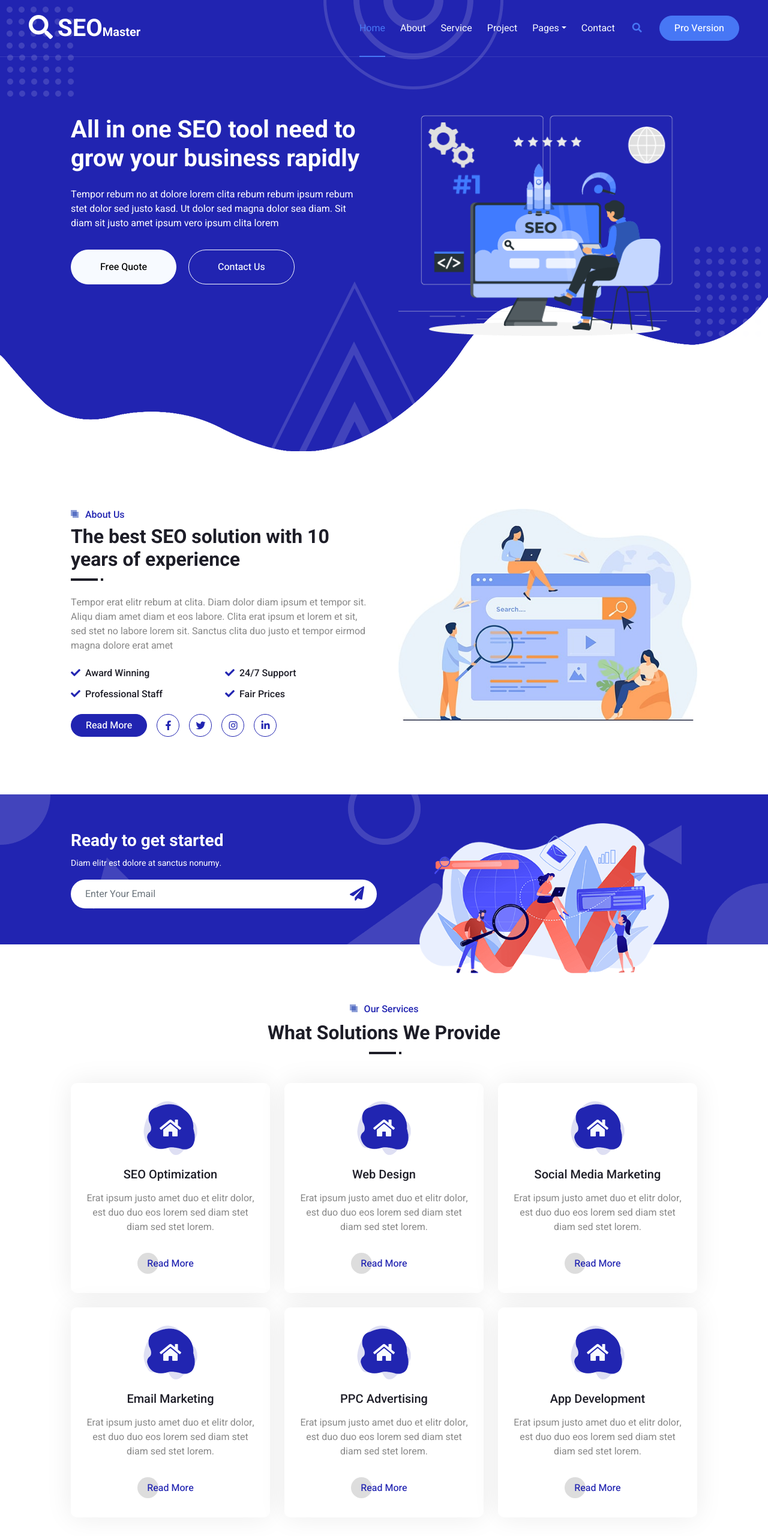
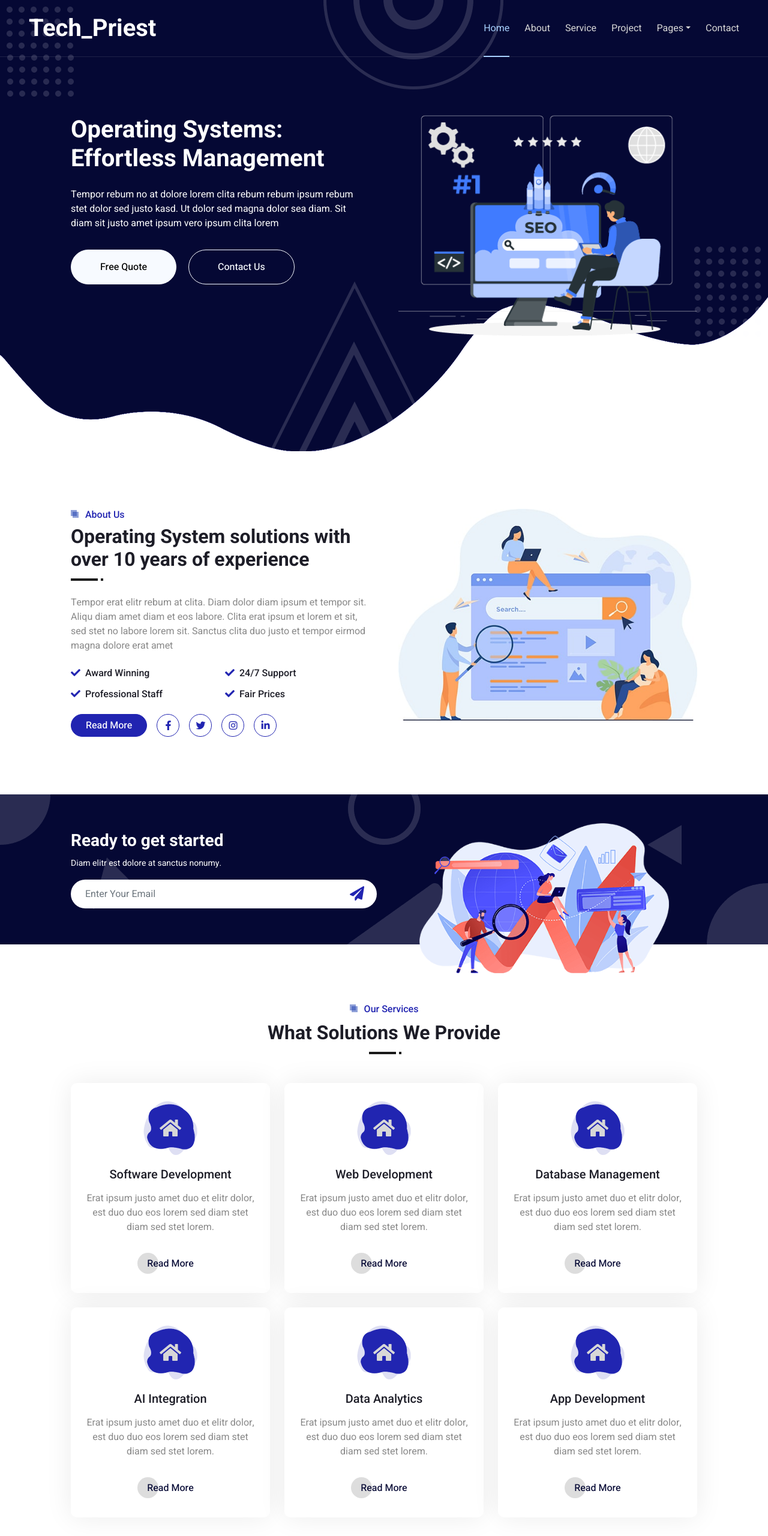
Before and after one commit to Techh-Priest/tech_priest, a plain HTML site: page index.html in a window 1280 px wide. Shown: the top 2560 px of the page at 60% size. Drawn offline with nearby package versions, Linux system fonts and the light colour scheme.

Commit message:
Brand Adaptaion & UI Updates

```diff
--- a/404.html
+++ b/404.html
@@ -3,13 +3,13 @@
 
 <head>
     <meta charset="utf-8">
-    <title>SEO Master - SEO Agency Website Template</title>
+    <title>Tech_Priest - Operations Optimized</title>
     <meta content="width=device-width, initial-scale=1.0" name="viewport">
     <meta content="" name="keywords">
     <meta content="" name="description">
 
     <!-- Favicon -->
-    <link href="img/favicon.ico" rel="icon">
+    <link href="img/tech_priest_favicon_trimmed.svg" rel="icon">
 
     <!-- Google Web Fonts -->
     <link rel="preconnect" href="https://fonts.googleapis.com">
@@ -47,7 +47,7 @@
         <div class="container-xxl position-relative p-0">
             <nav class="navbar navbar-expand-lg navbar-light px-4 px-lg-5 py-3 py-lg-0">
                 <a href="" class="navbar-brand p-0">
-                    <h1 class="m-0"><i class="fa fa-search me-2"></i>SEO<span class="fs-5">Master</span></h1>
+                    <h1 class="m-0"><i class=""></i>Tech<span class="me-2">_Priest</span></h1>
                     <!-- <img src="img/logo.png" alt="Logo"> -->
                 </a>
                 <button class="navbar-toggler" type="button" data-bs-toggle="collapse" data-bs-target="#navbarCollapse">
@@ -69,8 +69,8 @@
                         </div>
                         <a href="contact.html" class="nav-item nav-link">Contact</a>
                     </div>
-                    <butaton type="button" class="btn text-secondary ms-3" data-bs-toggle="modal" data-bs-target="#searchModal"><i class="fa fa-search"></i></butaton>
-                    <a href="https://htmlcodex.com/startup-company-website-template" class="btn btn-secondary text-light rounded-pill py-2 px-4 ms-3">Pro Version</a>
+                    <!--<butaton type="button" class="btn text-secondary ms-3" data-bs-toggle="modal" data-bs-target="#searchModal"><i class="fa fa-search"></i></butaton>
+                    <a href="https://htmlcodex.com/startup-company-website-template" class="btn btn-secondary text-light rounded-pill py-2 px-4 ms-3">Pro Version</a>-->
                 </div>
             </nav>
 
--- a/css/style.css
+++ b/css/style.css
@@ -1,9 +1,9 @@
 /********** Template CSS **********/
 :root {
-    --primary: #2124B1;
-    --secondary: #4777F5;
-    --light: #F7FAFF;
-    --dark: #1D1D27;
+    --primary: #050834;
+    --secondary: #a9d2ff;
+    --light: #d7d7d7;
+    --dark: #1a1a1a;
 }
 
 
@@ -180,6 +180,11 @@ h6,
     }
 }
 
+.header-logo {
+    position: relative;
+    z-index: 1;
+}
+
 
 /*** Hero Header ***/
 .hero-header {
@@ -196,6 +201,10 @@ h6,
         left 45% bottom -1px,
         center bottom -1px;
     background-repeat: no-repeat;
+}
+
+.bg-primary {
+    background-color: var(--primary);!important;
 }
 
 
--- a/index.html
+++ b/index.html
@@ -3,13 +3,13 @@
 
 <head>
     <meta charset="utf-8">
-    <title>SEO Master - SEO Agency Website Template</title>
+    <title>Tech_Priest - Operations Optimized</title>
     <meta content="width=device-width, initial-scale=1.0" name="viewport">
     <meta content="" name="keywords">
     <meta content="" name="description">
 
     <!-- Favicon -->
-    <link href="img/favicon.ico" rel="icon">
+    <link href="img/tech_priest_favicon_trimmed.svg" rel="icon">
 
     <!-- Google Web Fonts -->
     <link rel="preconnect" href="https://fonts.googleapis.com">
@@ -47,8 +47,8 @@
         <div class="container-xxl position-relative p-0">
             <nav class="navbar navbar-expand-lg navbar-light px-4 px-lg-5 py-3 py-lg-0">
                 <a href="" class="navbar-brand p-0">
-                    <h1 class="m-0"><i class="fa fa-search me-2"></i>SEO<span class="fs-5">Master</span></h1>
-                    <!-- <img src="img/logo.png" alt="Logo"> -->
+                    <h1 class="m-0"><i class=""></i>Tech<span class="me-2">_Priest</span></h1>
+                    <!--<img src="img/official%20tech%20priest%20logo.png" alt="Logo" class="header-logo">-->
                 </a>
                 <button class="navbar-toggler" type="button" data-bs-toggle="collapse" data-bs-target="#navbarCollapse">
                     <span class="fa fa-bars"></span>
@@ -69,8 +69,8 @@
                         </div>
                         <a href="contact.html" class="nav-item nav-link">Contact</a>
                     </div>
-                    <butaton type="button" class="btn text-secondary ms-3" data-bs-toggle="modal" data-bs-target="#searchModal"><i class="fa fa-search"></i></butaton>
-                    <a href="https://htmlcodex.com/startup-company-website-template" class="btn btn-secondary text-light rounded-pill py-2 px-4 ms-3">Pro Version</a>
+                    <!--<butaton type="button" class="btn text-secondary ms-3" data-bs-toggle="modal" data-bs-target="#searchModal"><i class="fa fa-search"></i></butaton>
+                    <a href="https://htmlcodex.com/startup-company-website-template" class="btn btn-secondary text-light rounded-pill py-2 px-4 ms-3">Pro Version</a>-->
                 </div>
             </nav>
 
@@ -78,7 +78,7 @@
                 <div class="container my-5 py-5 px-lg-5">
                     <div class="row g-5 py-5">
                         <div class="col-lg-6 text-center text-lg-start">
-                            <h1 class="text-white mb-4 animated zoomIn">All in one SEO tool need to grow your business rapidly</h1>
+                            <h1 class="text-white mb-4 animated zoomIn">Operating Systems: Effortless Management</h1>
                             <p class="text-white pb-3 animated zoomIn">Tempor rebum no at dolore lorem clita rebum rebum ipsum rebum stet dolor sed justo kasd. Ut dolor sed magna dolor sea diam. Sit diam sit justo amet ipsum vero ipsum clita lorem</p>
                             <a href="" class="btn btn-light py-sm-3 px-sm-5 rounded-pill me-3 animated slideInLeft">Free Quote</a>
                             <a href="" class="btn btn-outline-light py-sm-3 px-sm-5 rounded-pill animated slideInRight">Contact Us</a>
@@ -119,7 +119,7 @@
                     <div class="col-lg-6 wow fadeInUp" data-wow-delay="0.1s">
                         <div class="section-title position-relative mb-4 pb-2">
                             <h6 class="position-relative text-primary ps-4">About Us</h6>
-                            <h2 class="mt-2">The best SEO solution with 10 years of experience</h2>
+                            <h2 class="mt-2">Operating System solutions with over 10 years of experience</h2>
                         </div>
                         <p class="mb-4">Tempor erat elitr rebum at clita. Diam dolor diam ipsum et tempor sit. Aliqu diam amet diam et eos labore. Clita erat ipsum et lorem et sit, sed stet no labore lorem sit. Sanctus clita duo justo et tempor eirmod magna dolore erat amet</p>
                         <div class="row g-3">
@@ -183,7 +183,7 @@
                             <div class="service-icon flex-shrink-0">
                                 <i class="fa fa-home fa-2x"></i>
                             </div>
-                            <h5 class="mb-3">SEO Optimization</h5>
+                            <h5 class="mb-3">Software Development</h5>
                             <p>Erat ipsum justo amet duo et elitr dolor, est duo duo eos lorem sed diam stet diam sed stet lorem.</p>
                             <a class="btn px-3 mt-auto mx-auto" href="">Read More</a>
                         </div>
@@ -193,7 +193,7 @@
                             <div class="service-icon flex-shrink-0">
                                 <i class="fa fa-home fa-2x"></i>
                             </div>
-                            <h5 class="mb-3">Web Design</h5>
+                            <h5 class="mb-3">Web Development</h5>
                             <p>Erat ipsum justo amet duo et elitr dolor, est duo duo eos lorem sed diam stet diam sed stet lorem.</p>
                             <a class="btn px-3 mt-auto mx-auto" href="">Read More</a>
                         </div>
@@ -203,7 +203,7 @@
                             <div class="service-icon flex-shrink-0">
                                 <i class="fa fa-home fa-2x"></i>
                             </div>
-                            <h5 class="mb-3">Social Media Marketing</h5>
+                            <h5 class="mb-3">Database Management</h5>
                             <p>Erat ipsum justo amet duo et elitr dolor, est duo duo eos lorem sed diam stet diam sed stet lorem.</p>
                             <a class="btn px-3 mt-auto mx-auto" href="">Read More</a>
                         </div>
@@ -213,7 +213,7 @@
                             <div class="service-icon flex-shrink-0">
                                 <i class="fa fa-home fa-2x"></i>
                             </div>
-                            <h5 class="mb-3">Email Marketing</h5>
+                            <h5 class="mb-3">AI Integration</h5>
                             <p>Erat ipsum justo amet duo et elitr dolor, est duo duo eos lorem sed diam stet diam sed stet lorem.</p>
                             <a class="btn px-3 mt-auto mx-auto" href="">Read More</a>
                         </div>
@@ -223,7 +223,7 @@
                             <div class="service-icon flex-shrink-0">
                                 <i class="fa fa-home fa-2x"></i>
                             </div>
-                            <h5 class="mb-3">PPC Advertising</h5>
+                            <h5 class="mb-3">Data Analytics</h5>
                             <p>Erat ipsum justo amet duo et elitr dolor, est duo duo eos lorem sed diam stet diam sed stet lorem.</p>
                             <a class="btn px-3 mt-auto mx-auto" href="">Read More</a>
                         </div>
@@ -464,9 +464,9 @@
                 <div class="row g-5">
                     <div class="col-md-6 col-lg-3">
                         <h5 class="text-white mb-4">Get In Touch</h5>
-                        <p><i class="fa fa-map-marker-alt me-3"></i>123 Street, New York, USA</p>
-                        <p><i class="fa fa-phone-alt me-3"></i>+012 345 67890</p>
-                        <p><i class="fa fa-envelope me-3"></i>info@example.com</p>
+                        <p><i class="fa fa-map-marker-alt me-3"></i>Nairobi, Kenya</p>
+                        <p><i class="fa fa-phone-alt me-3"></i>+254 715 22 70 22<p>
+                        <p><i class="fa fa-envelope me-3"></i>info@tech_priest.com</p>
                         <div class="d-flex pt-2">
                             <a class="btn btn-outline-light btn-social" href=""><i class="fab fa-twitter"></i></a>
                             <a class="btn btn-outline-light btn-social" href=""><i class="fab fa-facebook-f"></i></a>
@@ -520,11 +520,7 @@
                 <div class="copyright">
                     <div class="row">
                         <div class="col-md-6 text-center text-md-start mb-3 mb-md-0">
-                            &copy; <a class="border-bottom" href="#">Your Site Name</a>, All Right Reserved.
-
-							<!--/*** This template is free as long as you keep the footer author’s credit link/attribution link/backlink. If you'd like to use the template without the footer author’s credit link/attribution link/backlink, you can purchase the Credit Removal License from "https://htmlcodex.com/credit-removal". Thank you for your support. ***/-->
-							Designed By <a class="border-bottom" href="https://htmlcodex.com">HTML Codex</a>
-                            <br>Distributed By: <a class="border-bottom" href="https://themewagon.com" target="_blank">ThemeWagon</a>
+                            &copy; <a class="border-bottom" href="#">Tech_Priest</a>, All Right Reserved.
                         </div>
                         <div class="col-md-6 text-center text-md-end">
                             <div class="footer-menu">
```
Also changed, not shown: about.html (+5 -8 lines), contact.html (+5 -5 lines), project.html (+5 -5 lines), service.html (+5 -5 lines), team.html (+5 -5 lines), testimonial.html (+5 -5 lines), css/bootstrap.min.css.
